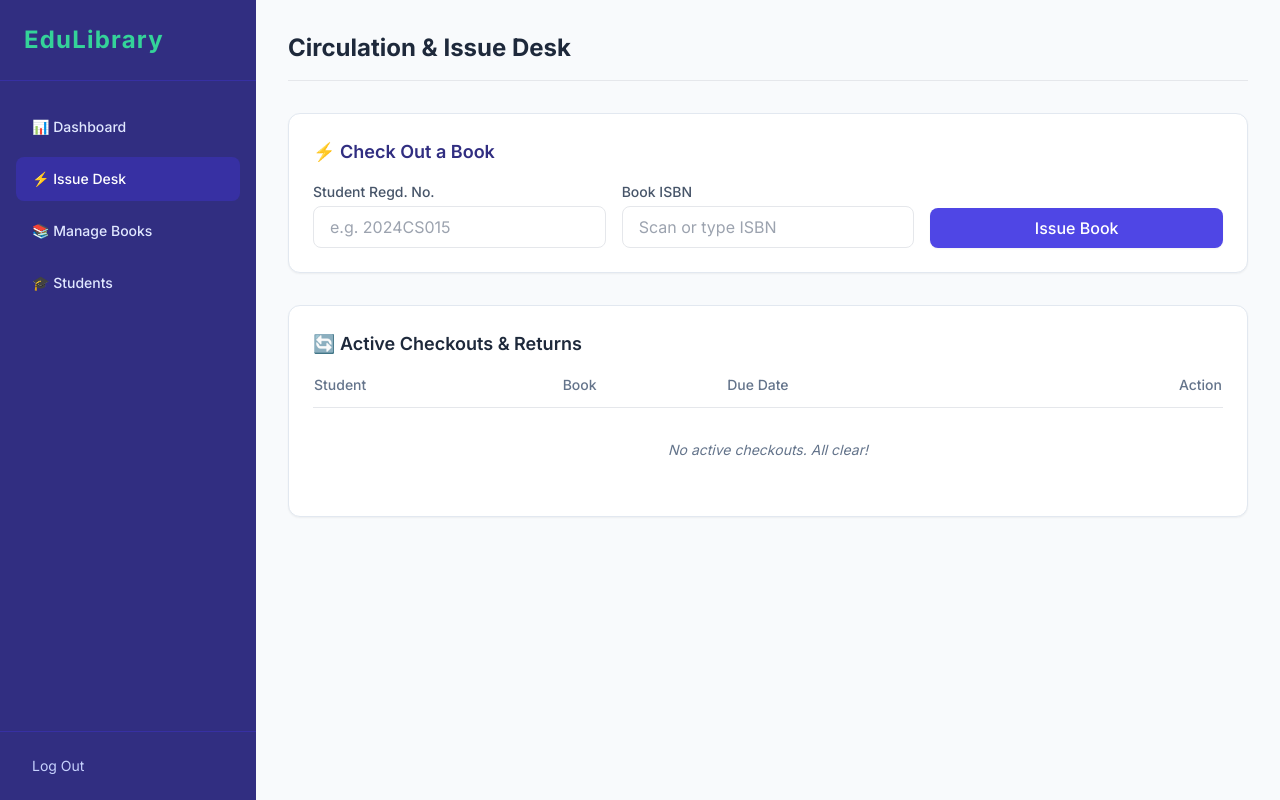
After one commit to Deboleena9/Smart_library, a Django app: page /manage-issues/ in a window 1280 px wide. The commit adds this page. Run offline with Django 5.2, Linux system fonts and the light colour scheme; a user stored in the database is signed in; data comes from the database, SQL or seed files in the repository; some libraries are stand-ins or nearby versions.

Commit message:
added issue book UI

```diff
--- a/library_system/core/templates/librarian.html
+++ b/library_system/core/templates/librarian.html
@@ -18,7 +18,8 @@
             <p class="text-xs text-indigo-300 mt-1">Admin Portal</p>
         </div>
         <nav class="flex-1 px-4 py-6 space-y-2">
-            <a href="{% url 'librarian' %}" class="block px-4 py-3 bg-indigo-800 rounded-lg text-sm font-medium transition-colors text-white">📊 Dashboard</a>
+            <a href="{% url 'librarian' %}" class="block px-4 py-3 hover:bg-indigo-800 rounded-lg text-sm font-medium transition-colors text-indigo-100">📊 Dashboard</a>
+            <a href="{% url 'manage_issues' %}" class="block px-4 py-3 hover:bg-indigo-800 rounded-lg text-sm font-medium transition-colors text-indigo-100">⚡ Issue Desk</a>
             <a href="{% url 'manage_books' %}" class="block px-4 py-3 hover:bg-indigo-800 rounded-lg text-sm font-medium transition-colors text-indigo-100">📚 Manage Books</a>
             <a href="{% url 'manage_students' %}" class="block px-4 py-3 hover:bg-indigo-800 rounded-lg text-sm font-medium transition-colors text-indigo-100">🎓 Students</a>
         </nav>
--- a/library_system/core/templates/manage_books.html
+++ b/library_system/core/templates/manage_books.html
@@ -15,7 +15,8 @@
         </div>
         <nav class="flex-1 px-4 py-6 space-y-2">
             <a href="{% url 'librarian' %}" class="block px-4 py-3 hover:bg-indigo-800 rounded-lg text-sm font-medium transition-colors text-indigo-100">📊 Dashboard</a>
-            <a href="{% url 'manage_books' %}" class="block px-4 py-3 bg-indigo-800 rounded-lg text-sm font-medium transition-colors text-white">📚 Manage Books</a>
+            <a href="{% url 'manage_issues' %}" class="block px-4 py-3 hover:bg-indigo-800 rounded-lg text-sm font-medium transition-colors text-indigo-100">⚡ Issue Desk</a>
+            <a href="{% url 'manage_books' %}" class="block px-4 py-3 hover:bg-indigo-800 rounded-lg text-sm font-medium transition-colors text-indigo-100">📚 Manage Books</a>
             <a href="{% url 'manage_students' %}" class="block px-4 py-3 hover:bg-indigo-800 rounded-lg text-sm font-medium transition-colors text-indigo-100">🎓 Students</a>
         </nav>
         <div class="p-4 border-t border-indigo-800">
--- /dev/null
+++ b/library_system/core/templates/manage_issues.html
@@ -0,0 +1,93 @@
+<!DOCTYPE html>
+<html lang="en">
+<head>
+    <meta charset="UTF-8">
+    <title>Issue Desk | EduLibrary</title>
+    <script src="https://cdn.tailwindcss.com"></script>
+    <link href="https://fonts.googleapis.com/css2?family=Inter:wght@300;400;500;600;700&display=swap" rel="stylesheet">
+    <style> body { font-family: 'Inter', sans-serif; } </style>
+</head>
+<body class="bg-slate-50 text-slate-800 h-screen flex overflow-hidden">
+
+    <aside class="w-64 bg-indigo-900 text-white flex flex-col hidden md:flex">
+        <div class="p-6 border-b border-indigo-800">
+            <h1 class="text-2xl font-bold tracking-wider text-emerald-400">EduLibrary</h1>
+        </div>
+        <nav class="flex-1 px-4 py-6 space-y-2">
+            <a href="{% url 'librarian' %}" class="block px-4 py-3 hover:bg-indigo-800 rounded-lg text-sm font-medium transition-colors text-indigo-100">📊 Dashboard</a>
+            <a href="{% url 'manage_issues' %}" class="block px-4 py-3 bg-indigo-800 rounded-lg text-sm font-medium transition-colors text-white">⚡ Issue Desk</a>
+            <a href="{% url 'manage_books' %}" class="block px-4 py-3 hover:bg-indigo-800 rounded-lg text-sm font-medium transition-colors text-indigo-100">📚 Manage Books</a>
+            <a href="{% url 'manage_students' %}" class="block px-4 py-3 hover:bg-indigo-800 rounded-lg text-sm font-medium transition-colors text-indigo-100">🎓 Students</a>
+        </nav>
+        <div class="p-4 border-t border-indigo-800">
+            <a href="{% url 'logout' %}" class="block w-full px-4 py-2 text-sm text-left text-indigo-200 hover:text-white transition-colors">Log Out</a>
+        </div>
+    </aside>
+
+    <main class="flex-1 flex flex-col overflow-y-auto p-8">
+        <div class="max-w-5xl mx-auto w-full space-y-8">
+
+            <h2 class="text-2xl font-bold text-slate-800 border-b pb-4">Circulation & Issue Desk</h2>
+
+            {% if messages %}
+                {% for message in messages %}
+                    <div class="p-4 rounded-lg font-medium {% if message.tags == 'error' %}bg-red-100 text-red-700{% else %}bg-emerald-100 text-emerald-700{% endif %}">
+                        {{ message }}
+                    </div>
+                {% endfor %}
+            {% endif %}
+
+            <section class="bg-white p-6 rounded-xl border border-slate-200 shadow-sm">
+                <h3 class="text-lg font-semibold mb-4 text-indigo-900">⚡ Check Out a Book</h3>
+                <form action="{% url 'issue_book' %}" method="POST" class="flex flex-col md:flex-row gap-4 items-end">
+                    {% csrf_token %}
+                    <div class="w-full md:w-1/3">
+                        <label class="block text-sm font-medium text-slate-600 mb-1">Student Regd. No.</label>
+                        <input type="text" name="regd_no" required placeholder="e.g. 2024CS015" class="w-full px-4 py-2 border rounded-lg focus:ring-2 focus:ring-indigo-500 outline-none">
+                    </div>
+                    <div class="w-full md:w-1/3">
+                        <label class="block text-sm font-medium text-slate-600 mb-1">Book ISBN</label>
+                        <input type="text" name="isbn" required placeholder="Scan or type ISBN" class="w-full px-4 py-2 border rounded-lg focus:ring-2 focus:ring-indigo-500 outline-none">
+                    </div>
+                    <div class="w-full md:w-1/3">
+                        <button type="submit" class="w-full bg-indigo-600 hover:bg-indigo-700 text-white font-medium py-2 px-4 rounded-lg transition-colors shadow-sm">Issue Book</button>
+                    </div>
+                </form>
+            </section>
+
+            <section class="bg-white p-6 rounded-xl border border-slate-200 shadow-sm">
+                <h3 class="text-lg font-semibold mb-4 text-slate-800">🔄 Active Checkouts & Returns</h3>
+                <div class="overflow-x-auto">
+                    <table class="w-full text-left border-collapse">
+                        <thead>
+                            <tr class="border-b text-sm text-slate-500">
+                                <th class="pb-3 font-medium">Student</th>
+                                <th class="pb-3 font-medium">Book</th>
+                                <th class="pb-3 font-medium">Due Date</th>
+                                <th class="pb-3 font-medium text-right">Action</th>
+                            </tr>
+                        </thead>
+                        <tbody class="text-sm">
+                            {% for transaction in active_transactions %}
+                            <tr class="border-b border-slate-100 hover:bg-slate-50">
+                                <td class="py-3 font-medium">{{ transaction.student.name }} <span class="text-xs text-slate-400 block">{{ transaction.student.regd_no }}</span></td>
+                                <td class="py-3">{{ transaction.book.title }} <span class="text-xs text-slate-400 block">ISBN: {{ transaction.book.isbn }}</span></td>
+                                <td class="py-3"><span class="px-2 py-1 rounded text-xs font-medium bg-emerald-100 text-emerald-700">{{ transaction.due_date|date:"M d, Y" }}</span></td>
+                                <td class="py-3 text-right">
+                                    <form action="{% url 'return_book' transaction.id %}" method="POST" class="inline">
+                                        {% csrf_token %}
+                                        <button type="submit" class="bg-slate-800 hover:bg-black text-white px-4 py-1.5 rounded-md text-xs font-semibold shadow-sm">Mark Returned</button>
+                                    </form>
+                                </td>
+                            </tr>
+                            {% empty %}
+                            <tr><td colspan="4" class="py-8 text-center text-slate-500 italic">No active checkouts. All clear!</td></tr>
+                            {% endfor %}
+                        </tbody>
+                    </table>
+                </div>
+            </section>
+        </div>
+    </main>
+</body>
+</html>
--- a/library_system/core/templates/manage_students.html
+++ b/library_system/core/templates/manage_students.html
@@ -15,8 +15,9 @@
         </div>
         <nav class="flex-1 px-4 py-6 space-y-2">
             <a href="{% url 'librarian' %}" class="block px-4 py-3 hover:bg-indigo-800 rounded-lg text-sm font-medium transition-colors text-indigo-100">📊 Dashboard</a>
+            <a href="{% url 'manage_issues' %}" class="block px-4 py-3 hover:bg-indigo-800 rounded-lg text-sm font-medium transition-colors text-indigo-100">⚡ Issue Desk</a>
             <a href="{% url 'manage_books' %}" class="block px-4 py-3 hover:bg-indigo-800 rounded-lg text-sm font-medium transition-colors text-indigo-100">📚 Manage Books</a>
-            <a href="{% url 'manage_students' %}" class="block px-4 py-3 bg-indigo-800 rounded-lg text-sm font-medium transition-colors text-white">🎓 Students</a>
+            <a href="{% url 'manage_students' %}" class="block px-4 py-3 hover:bg-indigo-800 rounded-lg text-sm font-medium transition-colors text-indigo-100">🎓 Students</a>
         </nav>
         <div class="p-4 border-t border-indigo-800">
             <a href="{% url 'logout' %}" class="block w-full px-4 py-2 text-sm text-left text-indigo-200 hover:text-white transition-colors">Log Out</a>
--- a/library_system/core/urls.py
+++ b/library_system/core/urls.py
@@ -11,7 +11,9 @@ urlpatterns = [
     path('setup-admin/', views.setup_admin, name='setup_admin'),
     path('manage-books/', views.manage_books, name='manage_books'),
     path('manage-students/', views.manage_students, name='manage_students'),
+    path('manage-issues/', views.manage_issues, name='manage_issues'),
 
     # NEW DELETE ROUTE
     path('delete-student/<uuid:student_id>/', views.delete_student, name='delete_student'),
+
 ]
--- a/library_system/core/views.py
+++ b/library_system/core/views.py
@@ -119,7 +119,7 @@ def issue_book(request):
         except Book.DoesNotExist:
             messages.error(request, "❌ Book ISBN not found.")
 
-    return redirect('librarian')
+    return redirect('manage_issues')
 
 @login_required(login_url='login')
 def return_book(request, transaction_id):
@@ -142,7 +142,7 @@ def return_book(request, transaction_id):
         except Transaction.DoesNotExist:
             messages.error(request, "❌ Transaction not found or already returned.")
 
-    return redirect('librarian')
+    return redirect('manage_issues')
 
 def logout_user(request):
     logout(request) # Uses Django's secure logout
@@ -236,3 +236,13 @@ def delete_student(request, student_id):
             messages.error(request, "❌ Error: Student not found.")
 
     return redirect('manage_students')
+
+
+@login_required(login_url='login')
+def manage_issues(request):
+    if not request.user.is_superuser:
+        return redirect('student')
+
+    # Fetch the active transactions to display in the return table
+    active_transactions = Transaction.objects.filter(status='ACTIVE').order_by('due_date')
+    return render(request, 'manage_issues.html', {'active_transactions': active_transactions})
```
